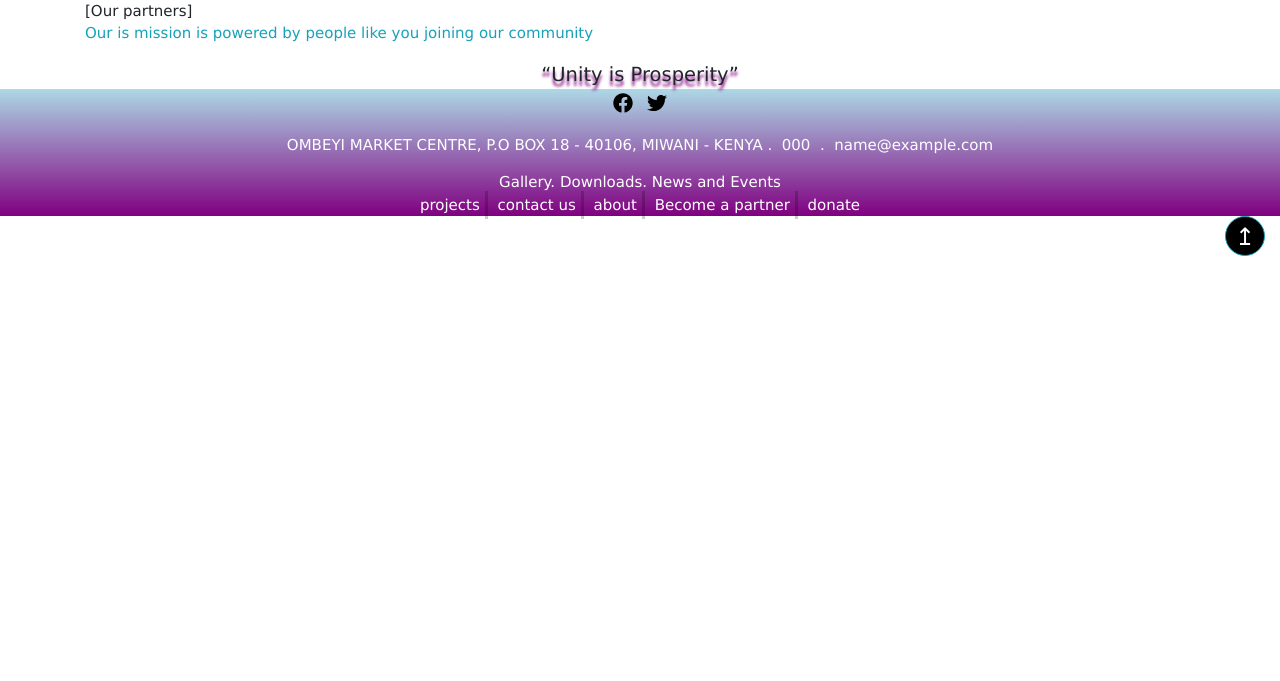
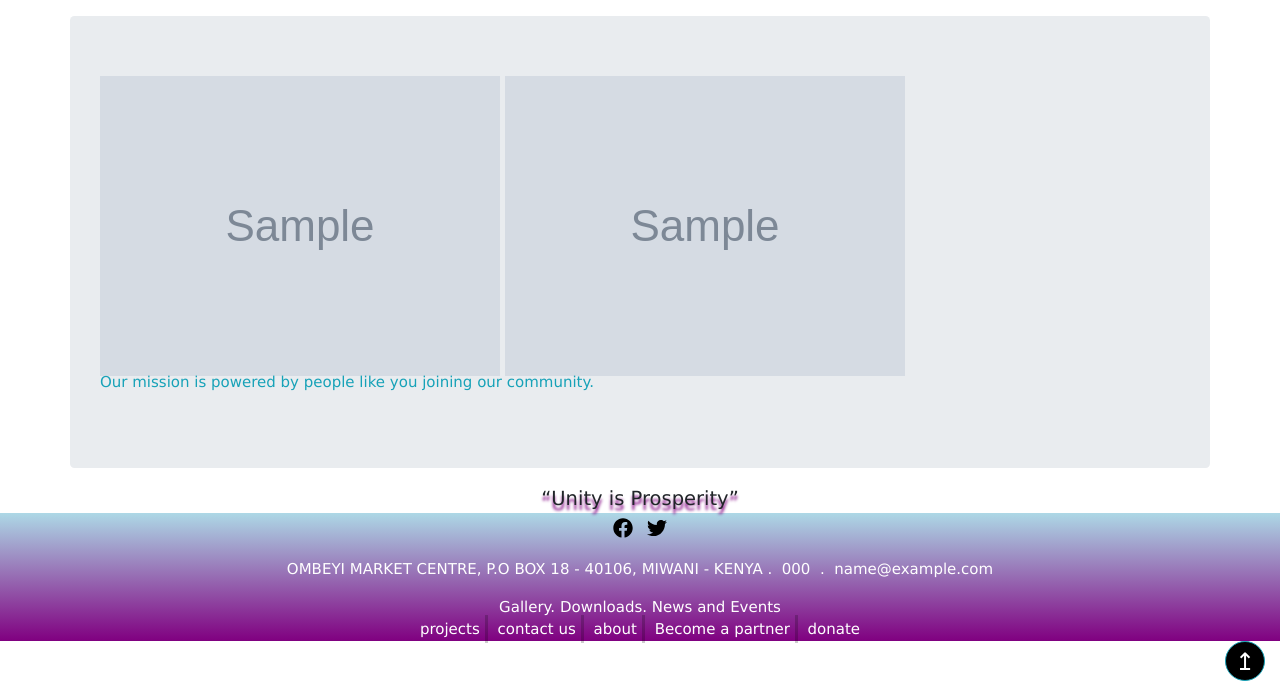
Before and after one commit to ariseandshinecc/AriseandShine_CC, a Django app: page /get_involved/partnership in a window 1280 px wide. Shown: the part 124-805 px from the top of the page. Before the commit the page ends 380 px from the top, so only its background shows below. Run offline with Django 3.2, Linux system fonts and the light colour scheme; tables that the repository leaves empty hold one stand-in row (values such as "Sample post"); grey boxes marked "Sample" are stand-in pictures; some libraries are stand-ins or nearby versions.

Commit message:
Add partners' and donors' logos
partnership page

```diff
--- a/mainsite/templates/mainsite/partner.html
+++ b/mainsite/templates/mainsite/partner.html
@@ -1,9 +1,18 @@
 {% extends 'mainsite.html' %}
 {% block title %}Arise and Shine | Partners{% endblock %}
 {% block body-content %}
-    <div class="container">
-        [Our partners]<br>
-        <p class="text-info">Our is mission is powered by people like you joining our community</p>
+    <div class="container w3-section jumbotron">
+
+        {% for donor in donations %}
+            <img src="{{ donor.logo.url }}" alt="donor_logo" class="logo"
+            title="{{ donor.donor_name }} ">
+        {% endfor %}
+
+        {% for partner in partners %}
+            <img src="{{ partner.logo.url }}" alt="partner_logo" class="logo"
+            title="{{ partner.partner_name }}">
+        {% endfor %}
+        <p class="text-info">Our mission is powered by people like you joining our community.</p>
     </div>
 
 {% endblock %}
--- a/mainsite/views.py
+++ b/mainsite/views.py
@@ -109,7 +109,13 @@ def partnership(request):
     """
     View for partnership
     """
-    return render(request, 'mainsite/partner.html')
+    donations = Donation.objects.all()
+    partners = Partner.objects.all()
+    context = {
+        'donations': donations,
+        'partners': partners,
+    }
+    return render(request, 'mainsite/partner.html', context)
 
 def send_message(request):
 
```
